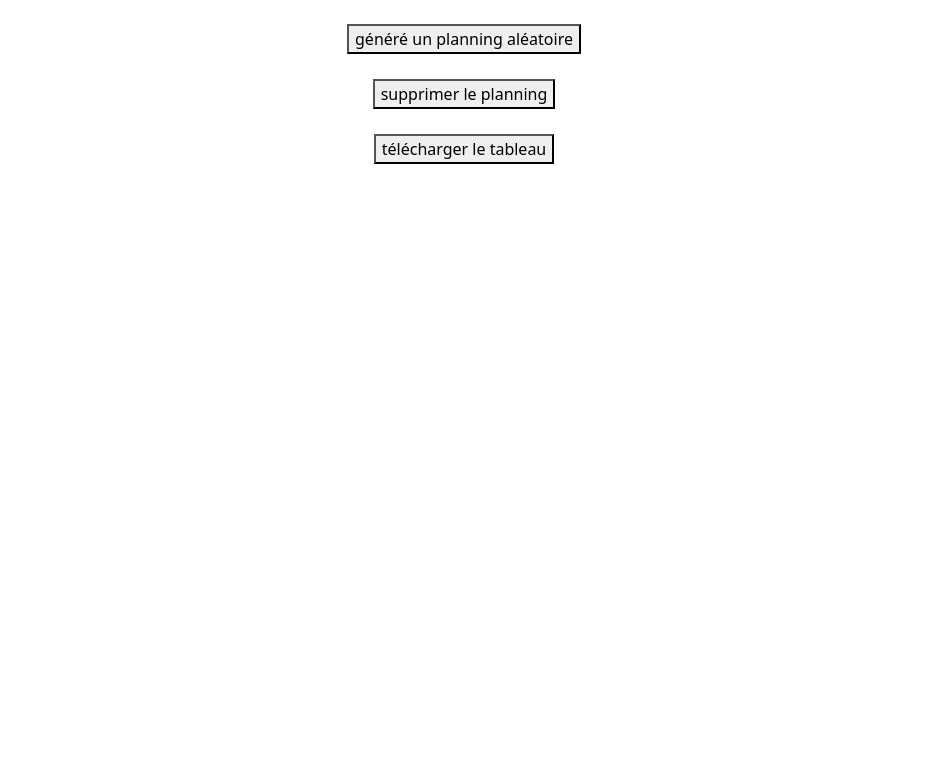
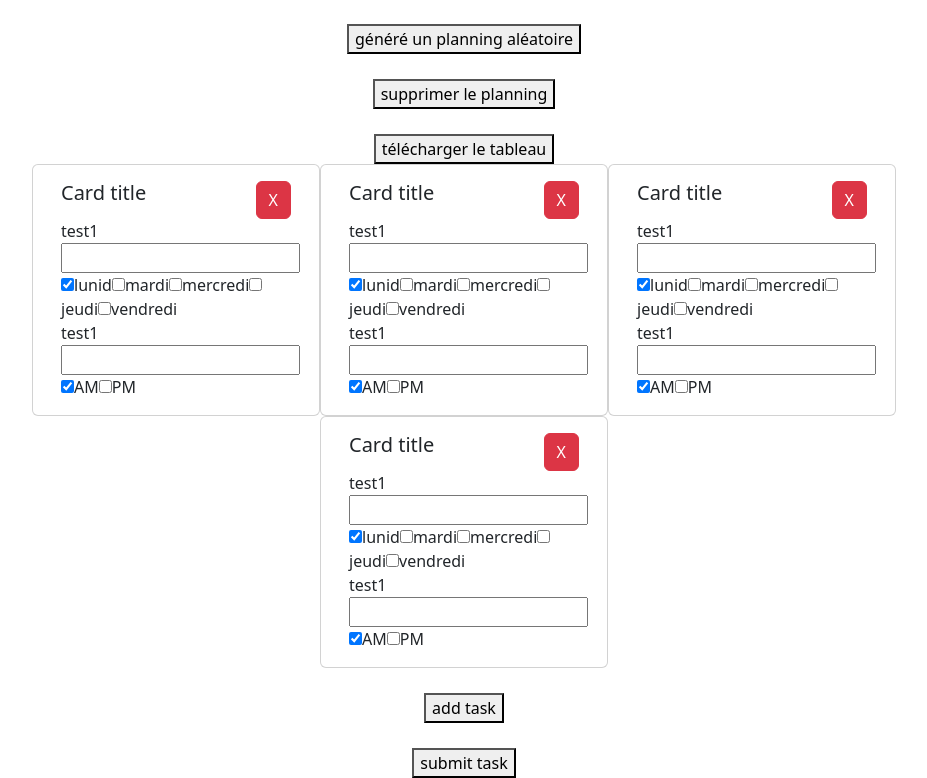
Before and after one commit to WassimBouhdid/automatic-planning, a Vue app: page / in a window 1280 px wide. Shown: the part 584-1362 px from the top of the page, without its empty margins (176-1103 px from the left). Before the commit the page ends 950 px from the top, so only its background shows below. Built offline with nearby package versions, Linux system fonts and the light colour scheme.

Commit message:
add task form

```diff
--- a/src/assets/base.css
+++ b/src/assets/CSS/base.css
@@ -101,3 +101,7 @@ td {
 th {
   width: 150px;
 }
+
+#taskList{
+  justify-content: center;
+}
--- a/src/main.js
+++ b/src/main.js
@@ -4,7 +4,7 @@ import { createPinia } from 'pinia'
 import App from './App.vue'
 import router from './router'
 
-import './assets/main.css'
+import './assets/CSS/main.css'
 
 import 'bootstrap/dist/css/bootstrap.css'
 
--- a/src/router/index.js
+++ b/src/router/index.js
@@ -2,6 +2,7 @@ import { createRouter, createWebHistory } from 'vue-router'
 import HomeView from '../views/HomeView.vue'
 import LoginView from '../views/LoginView.vue'
 import SignUpView from '../views/SignUpView.vue'
+
 
 const router = createRouter({
   history: createWebHistory(import.meta.env.BASE_URL),
--- a/src/views/HomeView.vue
+++ b/src/views/HomeView.vue
@@ -210,19 +210,44 @@
 
       </tbody>
     </table>
-    <button @click="generatePlanning()"> généré un planning aléatoire</button>
-    <button @click="deletePlanning()">supprimer le planning</button>
-    <button>télécharger le tableau</button>
+    <div>
+      <button @click="generatePlanning()"> généré un planning aléatoire</button>
+      <button @click="deletePlanning()">supprimer le planning</button>
+      <button @click="downloadsTable()">télécharger le tableau</button>
+    </div>
+    <div class="container">
+
+      <div>
+        <div id="taskList" class="row">
+          <addTask id="task1" v-if="taskNbr >1" />
+          <addTask id="task2" v-if="taskNbr >2" />
+          <addTask id="task3" v-if="taskNbr >3" />
+          <addTask id="task4" v-if="taskNbr >=4" />
+          <addTask id="task5" v-if="taskNbr >=5" />
+          <addTask id="task6" v-if="taskNbr >=6" />
+          <addTask id="task7" v-if="taskNbr >=7" />
+          <addTask id="task8" v-if="taskNbr >=8" />
+          <addTask id="task9" v-if="taskNbr >=9" />
+          <addTask id="task10" v-if="taskNbr >=10" />
+        </div>
+        <div>
+          <button @click="addTask()">add task</button>
+          <button @click="submitTasks()">submit task</button>
+        </div>
+      </div>
+    </div>
   </div>
 </template>
 <script>
+import addTask from "./addtask.vue"
   export default {
     name: 'HomeView',
     components: {
-
+      addTask
     },
     data() {
       return {
+        taskNbr:4,
         taches: {
           "guichet": {
             jour: 'tous',
@@ -457,7 +482,22 @@
             document.getElementsByClassName(t)[u].className = t
           }
         }
+      },
+      downloadsTable(){
+console.log('downloadsTable')
+      },
+      addTask(){
+        if(this.taskNbr<=10){
+          this.taskNbr=1+this.taskNbr
+        }
+
+        console.log(this.taskNbr)
+
+      },
+      submitTasks(){
+
       }
+
     },
     computed: {
 
--- /dev/null
+++ b/src/views/addtask.vue
@@ -0,0 +1,59 @@
+<template lang="">
+    <div class="card" style="width: 18rem;">
+        <div class="card-body">
+            <div style="display:flex;justify-content: space-between;">
+            <h5 class="card-title">Card title</h5>
+            <button type="button" class="btn btn-danger" @click="test()" style="margin-left:0px !important;margin-right:0px !important;margin-top:0px !important;">X</button>
+
+        </div>
+            <form>
+                <div>
+                    <label>test1</label>
+                    <input type="text">
+                </div>
+                <div>
+                    <input type="checkbox" id="scales" name="scales" checked>
+                    <label for="scales">lunid</label>
+                    <input type="checkbox" id="scales" name="scales">
+                    <label for="scales">mardi</label>
+                    <input type="checkbox" id="scales" name="scales">
+                    <label for="scales">mercredi</label>
+                    <input type="checkbox" id="scales" name="scales">
+                    <label for="scales">jeudi</label>
+                    <input type="checkbox" id="scales" name="scales">
+                    <label for="scales">vendredi</label>
+                </div>
+                <div>
+                    <label>test1</label>
+                    <input type="number">
+                </div>
+                <div>
+                    <input type="checkbox" id="scales" name="scales" checked>
+                    <label for="scales">AM</label>
+                    <input type="checkbox" id="scales" name="scales">
+                    <label for="scales">PM</label>
+                </div>
+            </form>
+        </div>
+    </div>
+</template>
+<script>
+export default {
+    name: 'addTask',
+    components: {
+
+    },
+    data() {},
+    methods: {
+    test(){
+        document.getElementById("task1").remove()
+      },
+      deleteTask(){
+        document.getElementById("task1").remove()
+      },
+    }
+}
+</script>
+<style lang="">
+
+</style>
```
Also changed, not shown: src/assets/CSS/main.css (renamed from src/assets/main.css).
